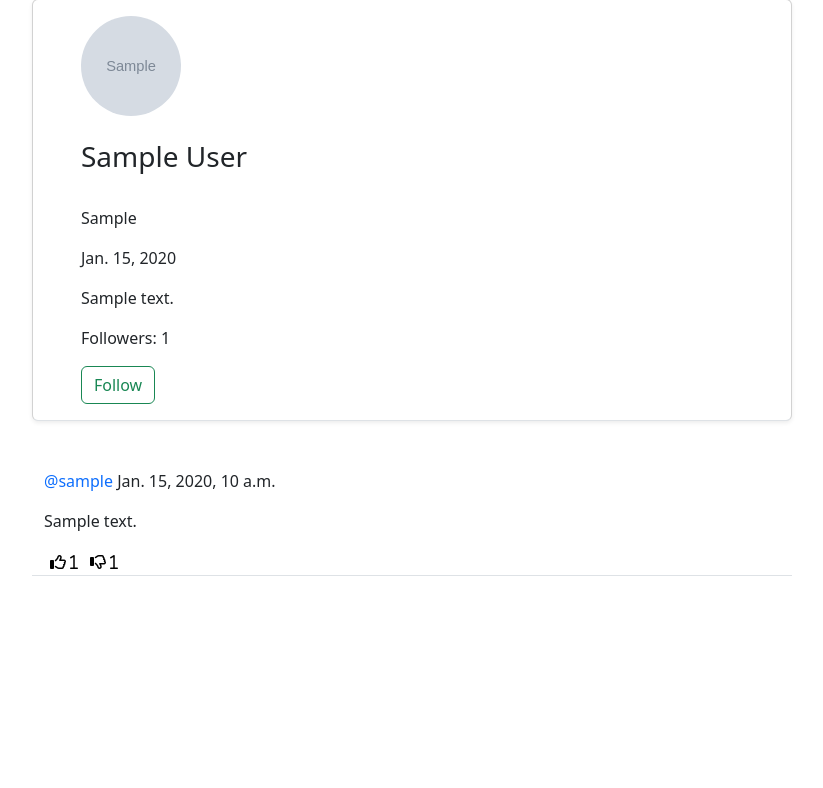
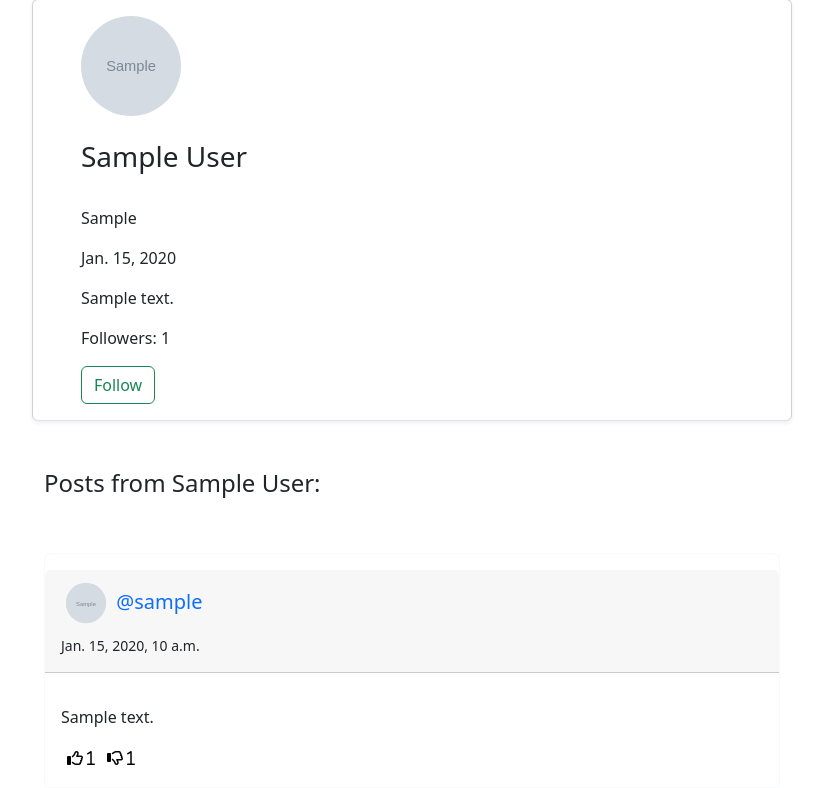
Before and after one commit to alessandracosta8/Sgrunt-Social-Full-Stack-Django-project, a Django app: page /core/profile/1 in a window 1280 px wide. Shown: the part 191-979 px from the top of the page, without its empty margins (228-1051 px from the left). Before the commit the page ends 767 px from the top, so only its background shows below. Run offline with Django 4.2, Linux system fonts and the light colour scheme; tables that the repository leaves empty hold one stand-in row (values such as "Sample post"); grey boxes marked "Sample" are stand-in pictures; some libraries are stand-ins or nearby versions.

Commit message:
Add profile images on posts and comments on all templates

```diff
--- a/core/templates/core/profile.html
+++ b/core/templates/core/profile.html
@@ -74,32 +74,60 @@
     </div>
 
     <!-- Display posts from this user -->
+    <div class="row justify-content-center mt-5">
+        <div class="col-md-8 col-sm-12">
+            <h4>Posts from {{ profile.name }}:</h4>
+        </div>
+    </div>
+
     {% for post in posts %}
     <div class="row justify-content-center mt-5">
-        <div class="col-md-8 col-sm-12 border-bottom">
-            <p><a style="text-decoration: none" class="text-primary"
-                    href="{% url 'profile' post.author.profile.pk %}">@{{ post.author }}</a> {{ post.created_on }}</p>
+        <div class="col-md-8 col-sm-12">
+
+            <!-- Post -->
+            <div class="card border-light">
+                <div class="mt-3 mb-3 card-header">
+                    <h5 class="card-title">
+                        <a style="text-decoration: none" class="text-primary"
+                            href="{% url 'profile' post.author.profile.pk %}">
+                            <img src="{{ profile.picture.url }}" class="rounded-circle" width="50" height="50" style="padding: 0.3rem;" />
+                            @{{ post.author }}
+                        </a>
+                    </h5>
+                    <h6>
+                        <small>{{ post.created_on }}</small>
+                    </h6>
+                </div>
+
+                <div class="card-body">
                     <div class="position-relative">
                         <p>{{ post.body }}</p>
                         <a href="{% url 'post-detail' post.pk %}" class="stretched-link"></a>
                     </div>
+
                     <!-- Likes / Dislikes counter -->
                     <div class="d-flex flex-row">
                         <form action="{% url 'like' post.pk %}" method="POST">
                             {% csrf_token %}
                             <input type="hidden" name="next" value="{{ request.path }}">
-                    <button style="background-color: transparent; border: none; box-shadow: none;" type="submit">
+                            <button style="background-color: transparent; border: none; box-shadow: none;"
+                                type="submit">
                                 <i class="far fa-thumbs-up"> <span>{{ post.likes.all.count }}</span></i>
                             </button>
                         </form>
                         <form action="{% url 'dislike' post.pk %}" method="POST">
                             {% csrf_token %}
                             <input type="hidden" name="next" value="{{ request.path }}">
-                    <button style="background-color: transparent; border: none; box-shadow: none;" type="submit">
+                            <button style="background-color: transparent; border: none; box-shadow: none;"
+                                type="submit">
                                 <i class="far fa-thumbs-down"> <span>{{ post.dislikes.all.count }}</span></i>
                             </button>
                         </form>
                     </div>
+                </div>
+
+            </div>
+
         </div>
     </div>
     {% endfor %}
--- a/core/views.py
+++ b/core/views.py
@@ -6,9 +6,9 @@ from django.urls import reverse_lazy
 from django.http import HttpResponseRedirect
 from django.contrib.auth.mixins import UserPassesTestMixin, LoginRequiredMixin
 from django.views import View
+from django.views.generic.edit import UpdateView, DeleteView
 from .models import Post, Comment, UserProfile
 from .forms import PostForm, CommentForm
-from django.views.generic.edit import UpdateView, DeleteView
 
 
 class PostListView(LoginRequiredMixin, View):
```
Also changed, not shown: core/templates/core/post_detail.html (+19 -5 lines), core/templates/core/post_list.html (+7 -2 lines). Lines whose indentation alone changed are shown as unchanged.
